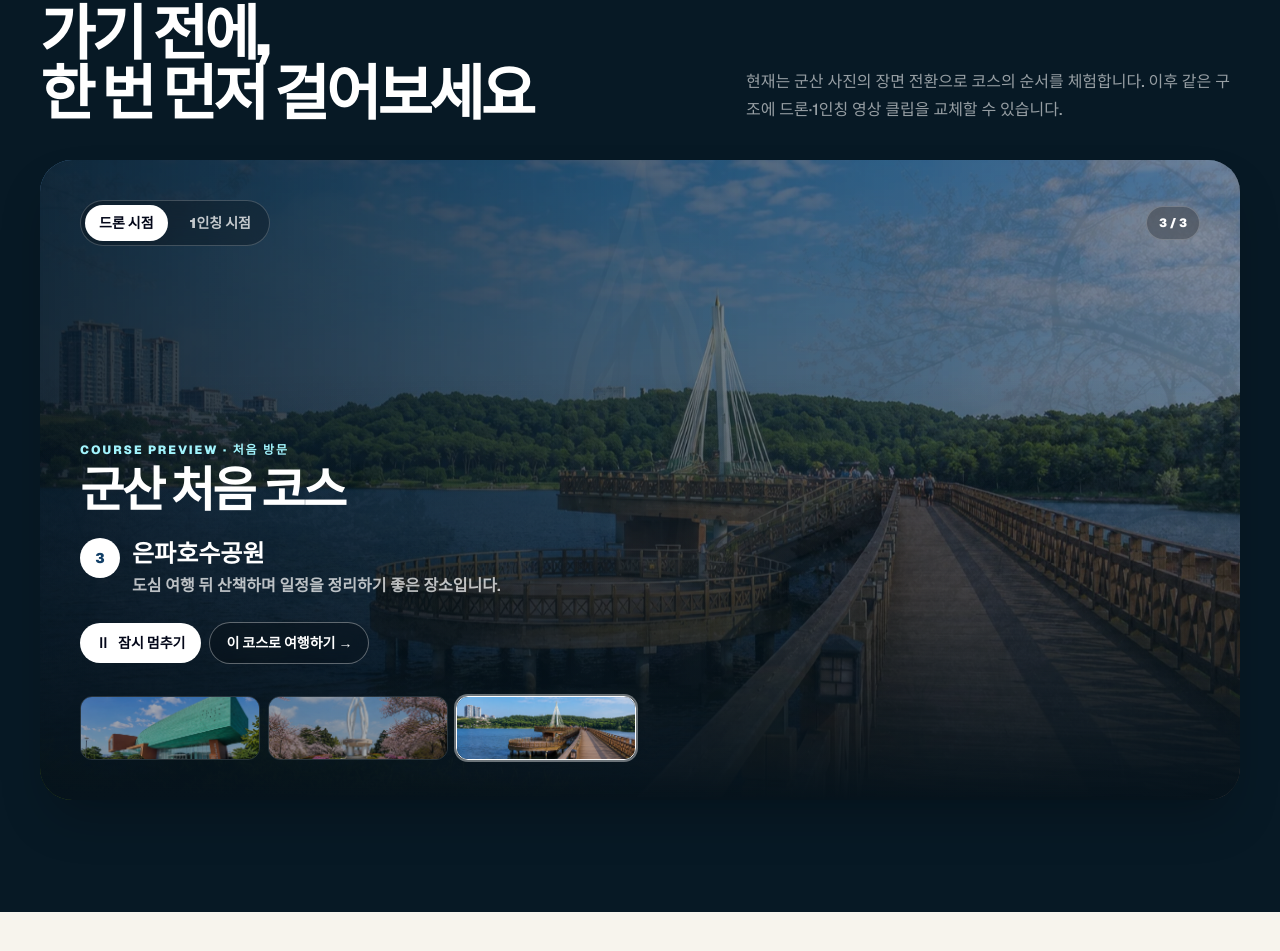
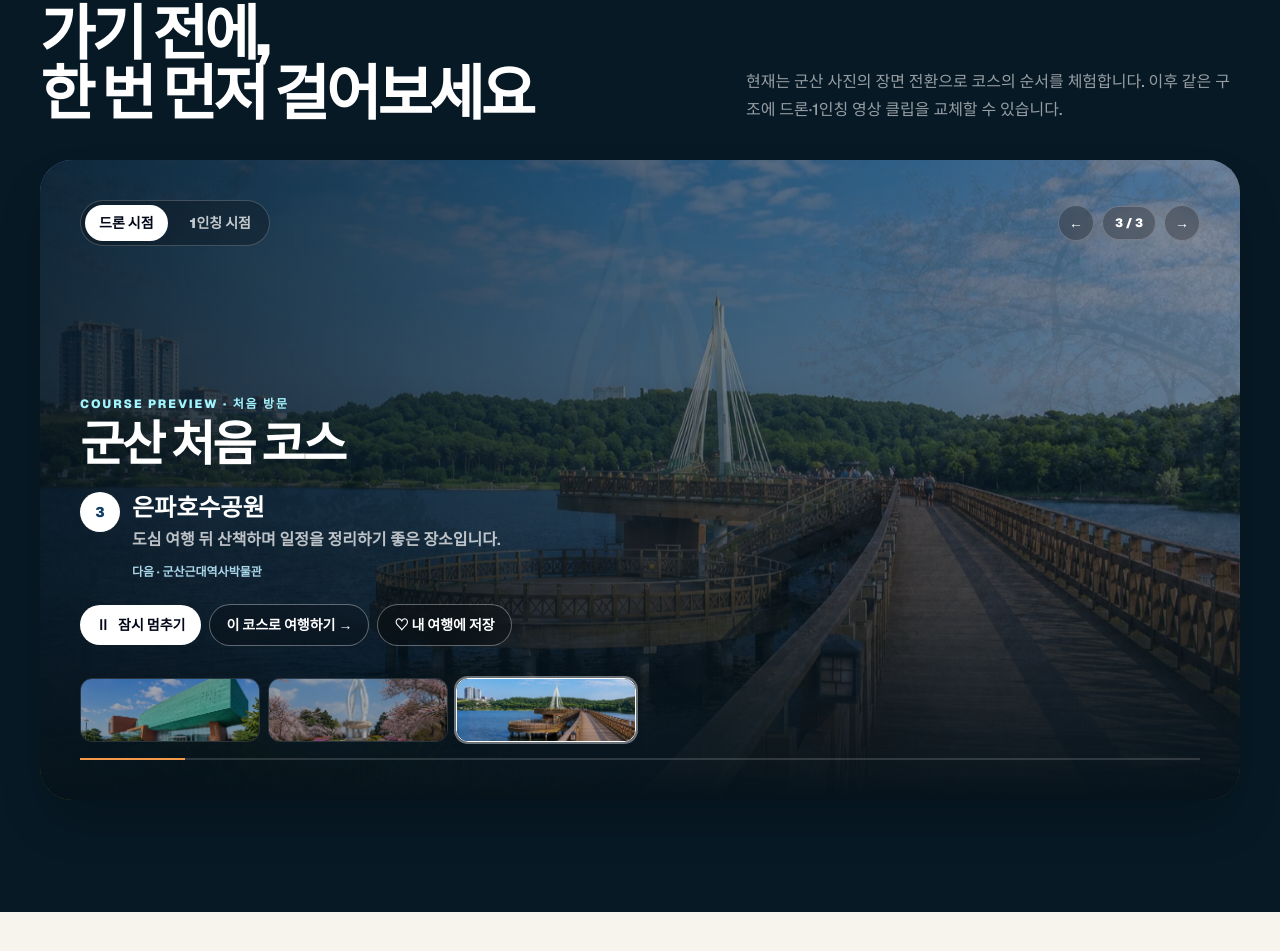
Before and after one commit to Aprasaks/gunsan-com, a Next.js app: page / in a window 1280 px wide. Shown: the part 2773-3724 px from the top of the page. Built offline with nearby package versions, Linux system fonts and the light colour scheme; a web font is replaced by a local one.

Commit message:
코스 미리 여행 기능 구현 #55

```diff
--- a/app/globals.css
+++ b/app/globals.css
@@ -36,46 +36,45 @@ body {
   font-family: "Pretendard Variable", Pretendard, var(--font-geist-sans), Arial, Helvetica, sans-serif;
 }
 
-::selection {
-  background: #b9dcff;
-  color: #082b48;
+button,
+summary,
+a { -webkit-tap-highlight-color: transparent; }
+
+:focus-visible {
+  outline: 3px solid color-mix(in srgb, var(--lantern-orange) 80%, white);
+  outline-offset: 3px;
 }
 
-.preview-drift {
-  animation: preview-drift 14s ease-in-out infinite alternate;
+::selection {
+  background: #f8c28e;
+  color: #0f2e4d;
 }
 
-.preview-walk {
-  animation: preview-walk 9s ease-in-out infinite alternate;
+.preview-drift { animation: preview-drift 14s ease-in-out infinite alternate; }
+.preview-walk { animation: preview-walk 9s ease-in-out infinite alternate; }
+.preview-progress {
+  animation: preview-progress 3.2s linear infinite;
+  transform-origin: left;
 }
 
 @keyframes preview-drift {
-  from {
-    transform: scale(1.02) translate3d(-0.6%, -0.4%, 0);
-  }
-
-  to {
-    transform: scale(1.11) translate3d(1.2%, 0.8%, 0);
-  }
+  from { transform: scale(1.02) translate3d(-0.6%, -0.4%, 0); }
+  to { transform: scale(1.11) translate3d(1.2%, 0.8%, 0); }
 }
 
 @keyframes preview-walk {
-  from {
-    transform: scale(1.08) translate3d(-1.1%, 0.7%, 0);
-  }
+  from { transform: scale(1.08) translate3d(-1.1%, 0.7%, 0); }
+  to { transform: scale(1.16) translate3d(1.4%, -0.7%, 0); }
+}
 
-  to {
-    transform: scale(1.16) translate3d(1.4%, -0.7%, 0);
-  }
+@keyframes preview-progress {
+  from { transform: scaleX(0); }
+  to { transform: scaleX(1); }
 }
 
 @media (prefers-reduced-motion: reduce) {
-  html {
-    scroll-behavior: auto;
-  }
-
+  html { scroll-behavior: auto; }
   .preview-drift,
-  .preview-walk {
-    animation: none;
-  }
+  .preview-walk,
+  .preview-progress { animation: none; }
 }
--- a/components/TravelPreview.tsx
+++ b/components/TravelPreview.tsx
@@ -2,7 +2,7 @@
 
 import Image from "next/image";
 import Link from "next/link";
-import { useEffect, useMemo, useState } from "react";
+import { useEffect, useMemo, useState, useSyncExternalStore } from "react";
 import type { ReactNode } from "react";
 
 import type { Course } from "@/types/course";
@@ -29,6 +29,22 @@ const fallbackImages = [
   "/images/categories/category-cafe.webp",
 ];
 
+const SAVED_COURSES_KEY = "gunsan-saved-courses";
+const SAVED_COURSES_EVENT = "gunsan-saved-courses-change";
+
+function subscribeToSavedCourses(onStoreChange: () => void) {
+  window.addEventListener("storage", onStoreChange);
+  window.addEventListener(SAVED_COURSES_EVENT, onStoreChange);
+  return () => {
+    window.removeEventListener("storage", onStoreChange);
+    window.removeEventListener(SAVED_COURSES_EVENT, onStoreChange);
+  };
+}
+
+function getSavedCoursesSnapshot() {
+  return window.localStorage.getItem(SAVED_COURSES_KEY) ?? "";
+}
+
 export default function TravelPreview({ course, compact = false }: TravelPreviewProps) {
   const scenes = useMemo(
     () =>
@@ -42,6 +58,8 @@ export default function TravelPreview({ course, compact = false }: TravelPreview
   const [sceneIndex, setSceneIndex] = useState(0);
   const [playing, setPlaying] = useState(true);
   const [viewMode, setViewMode] = useState<ViewMode>("drone");
+  const savedCourses = useSyncExternalStore(subscribeToSavedCourses, getSavedCoursesSnapshot, () => "");
+  const saved = savedCourses.split(",").includes(course.slug);
 
   useEffect(() => {
     if (!playing || scenes.length < 2) {
@@ -60,6 +78,20 @@ export default function TravelPreview({ course, compact = false }: TravelPreview
   if (!scene) {
     return null;
   }
+
+  const nextScene = scenes[(sceneIndex + 1) % scenes.length];
+  const moveScene = (direction: -1 | 1) => {
+    setSceneIndex((current) => (current + direction + scenes.length) % scenes.length);
+    setPlaying(false);
+  };
+  const toggleSaved = () => {
+    const current = (window.localStorage.getItem(SAVED_COURSES_KEY) ?? "")
+      .split(",")
+      .filter(Boolean);
+    const next = saved ? current.filter((slug) => slug !== course.slug) : [...new Set([...current, course.slug])];
+    window.localStorage.setItem(SAVED_COURSES_KEY, next.join(","));
+    window.dispatchEvent(new Event(SAVED_COURSES_EVENT));
+  };
 
   return (
     <section
@@ -88,15 +120,19 @@ export default function TravelPreview({ course, compact = false }: TravelPreview
         <div className="absolute inset-0 bg-[linear-gradient(90deg,rgba(4,18,28,0.82)_0%,rgba(4,18,28,0.45)_48%,rgba(4,18,28,0.2)_100%)]" />
         <div className="absolute inset-x-0 bottom-0 h-2/3 bg-gradient-to-t from-[#06131c] via-[#06131c]/35 to-transparent" />
 
-        <div className="relative flex min-h-[inherit] flex-col p-5 sm:p-7 lg:p-10">
+        <div className="relative flex min-h-[inherit] flex-col p-5 sm:p-7 lg:p-10" aria-live="polite">
           <div className="flex flex-wrap items-center justify-between gap-3">
             <div className="flex items-center gap-2 rounded-full border border-white/20 bg-black/25 p-1 backdrop-blur-md">
               <ModeButton selected={viewMode === "drone"} onClick={() => setViewMode("drone")}>드론 시점</ModeButton>
               <ModeButton selected={viewMode === "walk"} onClick={() => setViewMode("walk")}>1인칭 시점</ModeButton>
             </div>
-            <p className="rounded-full border border-white/20 bg-black/25 px-3 py-2 text-xs font-black backdrop-blur-md">
-              {sceneIndex + 1} / {scenes.length}
-            </p>
+            <div className="flex items-center gap-2">
+              <button type="button" onClick={() => moveScene(-1)} className="grid h-9 w-9 place-items-center rounded-full border border-white/20 bg-black/25 text-sm backdrop-blur hover:bg-white/10" aria-label="이전 장소 보기">←</button>
+              <p className="rounded-full border border-white/20 bg-black/25 px-3 py-2 text-xs font-black backdrop-blur-md">
+                {sceneIndex + 1} / {scenes.length}
+              </p>
+              <button type="button" onClick={() => moveScene(1)} className="grid h-9 w-9 place-items-center rounded-full border border-white/20 bg-black/25 text-sm backdrop-blur hover:bg-white/10" aria-label="다음 장소 보기">→</button>
+            </div>
           </div>
 
           <div className="mt-auto max-w-2xl pb-3">
@@ -109,6 +145,11 @@ export default function TravelPreview({ course, compact = false }: TravelPreview
               <div>
                 <h3 className="text-xl font-black sm:text-2xl">{scene.title}</h3>
                 <p className="mt-1 max-w-xl text-sm font-semibold leading-6 text-white/72 sm:text-base">{scene.reason}</p>
+                {nextScene && scenes.length > 1 ? (
+                  <p className="mt-3 text-xs font-bold text-[#a8d5e8]">
+                    다음 · {nextScene.title}
+                  </p>
+                ) : null}
               </div>
             </div>
 
@@ -124,10 +165,18 @@ export default function TravelPreview({ course, compact = false }: TravelPreview
               <Link href={`/courses/${course.slug}`} className="rounded-full border border-white/35 bg-black/20 px-4 py-2.5 text-sm font-black text-white backdrop-blur transition hover:bg-white/12">
                 이 코스로 여행하기 →
               </Link>
+              <button
+                type="button"
+                onClick={toggleSaved}
+                aria-pressed={saved}
+                className="rounded-full border border-white/35 bg-black/20 px-4 py-2.5 text-sm font-black text-white backdrop-blur transition hover:bg-white/12"
+              >
+                {saved ? "♥ 저장됨" : "♡ 내 여행에 저장"}
+              </button>
             </div>
           </div>
 
-          <div className="mt-5 grid grid-cols-4 gap-2 sm:grid-cols-6">
+          <div className="mt-5 grid grid-cols-4 gap-2 sm:grid-cols-6" aria-label="코스 장면 선택">
             {scenes.slice(0, 6).map((item, index) => (
               <button
                 key={item.id}
@@ -145,6 +194,9 @@ export default function TravelPreview({ course, compact = false }: TravelPreview
                 <Image src={item.image} alt="" fill sizes="140px" className="object-cover" />
               </button>
             ))}
+          </div>
+          <div className="mt-4 h-0.5 overflow-hidden bg-white/15">
+            {playing ? <span key={`${scene.id}-${sceneIndex}`} className="preview-progress block h-full bg-lantern" /> : null}
           </div>
         </div>
       </div>
```
